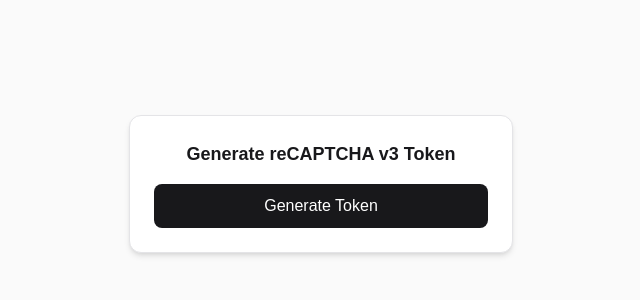
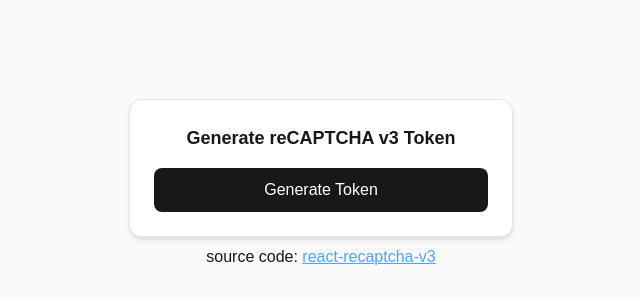
Before and after one commit to siwakasen/react-recaptcha-v3, a Next.js app: page / in a window 1280 px wide. Shown: the part 216-516 px from the top of the page, without its empty margins (319-959 px from the left). Built offline with nearby package versions, Linux system fonts and the light colour scheme; no server answers.

Commit message:
feat: add source code

```diff
--- a/src/app/page.tsx
+++ b/src/app/page.tsx
@@ -23,7 +23,7 @@
   };
 
   return (
-    <div className="min-h-screen flex items-center justify-center bg-zinc-50 dark:bg-zinc-950 px-4">
+    <div className="min-h-screen flex flex-col  items-center justify-center bg-zinc-50 dark:bg-zinc-950 px-4">
       <form
         onSubmit={handleSubmit}
         className="w-full max-w-sm p-6 rounded-xl shadow-md bg-white dark:bg-zinc-900 border border-zinc-200 dark:border-zinc-800"
@@ -58,6 +58,15 @@
           </div>
         )}
       </form>
+      <div className="mt-2">
+        source code:{" "}
+        <a
+          href="https://github.com/siwakasen/react-recaptcha-v3"
+          className="underline text-blue-400"
+        >
+          react-recaptcha-v3
+        </a>
+      </div>
     </div>
   );
 }
```
